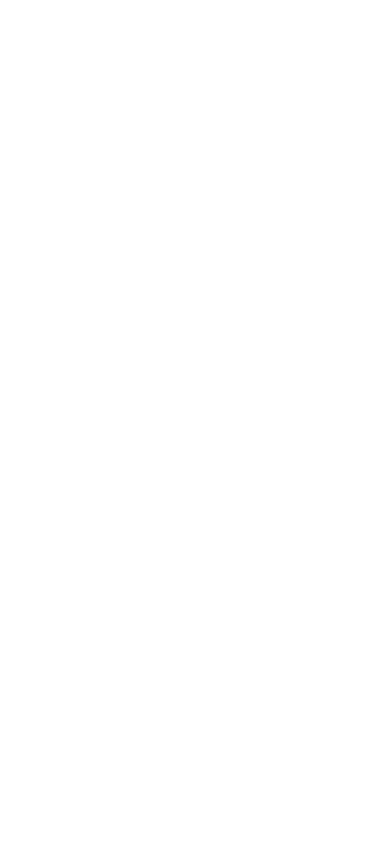
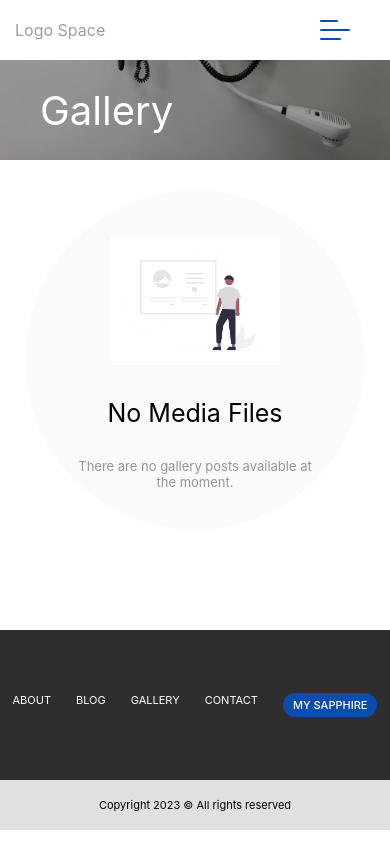
Before and after one commit to ObinnaKelvin/sapphire, a React (Create React App) app: page /gallery in a window 390 px wide. Before the commit this address had no page. Built offline with nearby package versions, Linux system fonts and the light colour scheme.

Commit message:
Gallery Page Added both for mobile and desktop view

```diff
--- a/src/App.js
+++ b/src/App.js
@@ -2,7 +2,7 @@
 import Home from './View/pages/home/Home';
 import AboutUs from './View/pages/about/AboutUs';
 import Blog from './View/pages/blog/Blog';
-// import Gallery from './View/pages/gallery/Gallery'
+import Gallery from './View/pages/gallery/Gallery'
 // import Contact from './View/pages/contact/Contact'
 // import BookPage from './View/pages/bookPage/BookPage'
 import './App.scss'
@@ -14,8 +14,8 @@
           <Route path='/' element={<Home />}/>
           <Route path='/about-us' element={<AboutUs />}/>
           <Route path='/blog' element={<Blog />}/>
-          {/* <Route path='/gallery' element={<Gallery />}/>
-          <Route path='/contact-us' element={<Contact />}/>
+          <Route path='/gallery' element={<Gallery />}/>
+          {/* <Route path='/contact-us' element={<Contact />}/>
           <Route path='/book-appointment' element={<BookPage />}/> */}
         </Routes>
     </Router>
--- a/src/View/pages/gallery/Gallery.jsx
+++ b/src/View/pages/gallery/Gallery.jsx
@@ -0,0 +1,37 @@
+import React from 'react'
+import './gallery.scss';
+import nopost from '../../assets/images/nopost.png'
+import Navbar from '../../components/navigation/Navbar'
+import Footer from '../../components/footer/Footer'
+
+function Gallery() {
+  return (
+    <div className='gallery-container'>
+        <Navbar />
+
+        <div className="gallery-banner">
+            <div className='gallery-darkOverlay'></div>
+            <div className="gallery-header">
+                    <p>Gallery</p>
+            </div>
+        </div>
+
+        <div className="gallery-nothing">
+            <div className="gallery-wrapper">
+              <div className='gallery-image'>
+                <img src={nopost} alt='no post'/>
+              </div>
+              <div className='gallery-text'>
+                <p>No Media Files</p>
+                <p>There are no gallery posts available at the moment.</p>
+              </div>
+            </div>
+        </div>
+
+        <Footer />
+
+    </div>
+  )
+}
+
+export default Gallery
--- a/src/View/pages/gallery/gallery.scss
+++ b/src/View/pages/gallery/gallery.scss
@@ -0,0 +1,268 @@
+.gallery-container {
+    height: 100vh;
+    // border: 1px solid blue;
+    display: flex;
+    flex-direction: column;
+
+    .gallery-banner {
+        // border: 1px solid pink;
+        width: 100%;
+        height: 140px;
+        position: relative;
+        margin: 60px 0px 0px 0px;
+        background-image: url("../../assets/images/gallery.jpg");
+        background-position: bottom;
+        background-size: cover;
+        background-position-y: -400px;
+
+        .gallery-darkOverlay {
+            position: absolute;
+            height: 100%;
+            width: 100%;
+            background-color: black;
+            opacity: 0.4;
+            z-index: 1;
+        }
+
+        .gallery-header {
+            max-width: 1000px;
+            // border: 1px solid red;
+            margin: auto auto;
+            height: 100%;
+            display: flex;
+            align-items: center;
+            font-size: 40px;
+            color: white;
+
+            p{
+                z-index: 7;
+            }
+        }
+    }
+
+    .gallery-nothing {
+
+        .gallery-wrapper {
+
+            display: flex;
+            flex-direction: column;
+            // border: 1px solid black;
+            border-radius: 50%;
+            width: 500px;
+            height: 500px;
+            padding: 20px;
+            margin: 30px auto 100px auto;
+            background-color: #fafafa;
+
+            .gallery-image {
+                // background-image: url('../../assets/images/nopost.png');
+                height: 350px;
+                width: 350px;
+                background-size: cover;
+                display: flex;
+                align-items: center;
+                justify-content: center;
+                // border: 1px solid red;
+                margin: 0px auto 0px auto;
+
+                img {
+                    width: 300px;
+                    margin: 0px auto 0px auto;
+                    // border: 1px solid red;
+                }
+            }
+
+            .gallery-text {
+                text-align: center;
+                p:nth-child(1) {
+                    font-size: 25px;
+                    margin-bottom: 30px;
+                }
+                p:nth-child(2) {
+                    font-size: 15px;
+                    opacity: 0.4;
+                    width: 250px;
+                    margin: 0px auto 0px auto;
+                }
+            }
+
+        }
+    }
+
+    // .gallery-journey {
+
+    //     margin: 50px;
+
+    //     .gallery-journey-wrapper {
+    //         max-width: 1300px;
+    //         // border: 1px solid red;
+    //         height: 300px;
+    //         margin: 0px auto;
+    //         display: flex;
+    //         gap: 20px;
+
+    //         .gallery-journey-left {
+    //             width: 50%;
+    //             height: 100%;
+    //             background-image: url("../../assets/images/headoffice.jpg");
+    //             background-size: cover;
+    //         }
+    //         .gallery-journey-right {
+    //             width: 50%;
+
+    //             .gallery-journey-header {
+    //                 font-size: 30px;
+
+    //                 hr {
+    //                     margin: 10px 0px 10px 0px;
+    //                     width: 40px;
+    //                     border: 1px solid #c62828;
+    //                 }
+    //             }
+
+    //             p {
+    //                 font-weight: 300;
+    //             }
+    //         }
+    //     }
+    // }
+}
+
+@media only screen and (min-width: 320px) and (max-width: 400px){ //Mobile
+
+    .gallery-container {
+            // display: flex;
+            // border: 1px solid black;
+        .gallery-banner {
+            // border: 1px solid pink;
+            width: 100%;
+            height: 100px;
+            background-position: bottom;
+            background-size: cover;
+            // background-position-y: -400px;
+            .gallery-header {
+                font-size: 40px;
+                margin-left: 40px;
+            }
+        }
+
+        .gallery-nothing {
+
+            .gallery-wrapper {
+
+                display: flex;
+                flex-direction: column;
+                // border: 1px solid black;
+                border-radius: 50%;
+                width: 300px;
+                height: 300px;
+                padding: 20px;
+                margin: 30px auto 100px auto;
+                background-color: #fafafa;
+
+                .gallery-image {
+                    // background-image: url('../../assets/images/nopost.png');
+                    height: 300px;
+                    width: 300px;
+                    background-size: cover;
+                    display: flex;
+                    align-items: center;
+                    justify-content: center;
+                    // border: 1px solid red;
+                    margin: 0px auto 0px auto;
+
+                    img {
+                        width: 170px;
+                        margin: 0px auto 0px auto;
+                        // border: 1px solid red;
+                    }
+                }
+
+                .gallery-text {
+                    text-align: center;
+                    p:nth-child(1) {
+                        font-size: 25px;
+                        margin-top: 10px;
+                    }
+                    p:nth-child(2) {
+                        font-size: 13px;
+                        opacity: 0.4;
+                        width: 250px;
+                        margin: 0px auto 20px auto;
+                    }
+                }
+
+            }
+        }
+    }
+}
+
+
+@media only screen and (min-width: 401px) and (max-width: 450px){ //Mobile
+
+    .gallery-container {
+            // display: flex;
+            // border: 1px solid black;
+        .gallery-banner {
+            // border: 1px solid pink;
+            width: 100%;
+            height: 100px;
+            background-position: bottom;
+            background-size: cover;
+            // background-position-y: -400px;
+            .gallery-header {
+                font-size: 40px;
+                margin-left: 40px;
+            }
+        }
+
+        .gallery-nothing {
+
+            .gallery-wrapper {
+
+                display: flex;
+                flex-direction: column;
+                // border: 1px solid black;
+                border-radius: 50%;
+                width: 300px;
+                height: 300px;
+                padding: 20px;
+                margin: 30px auto 100px auto;
+                background-color: #fafafa;
+
+                .gallery-image {
+                    // background-image: url('../../assets/images/nopost.png');
+                    height: 300px;
+                    width: 300px;
+                    background-size: cover;
+                    display: flex;
+                    align-items: center;
+                    justify-content: center;
+                    // border: 1px solid red;
+                    margin: 0px auto 0px auto;
+
+                    img {
+                        width: 170px;
+                        margin: 0px auto 0px auto;
+                        // border: 1px solid red;
+                    }
+                }
+
+                .gallery-text {
+                    text-align: center;
+                    p:nth-child(1) {
+                        font-size: 25px;
+                        margin-top: 10px;
+                    }
+                    p:nth-child(2) {
+                        font-size: 13px;
+                        opacity: 0.4;
+                        width: 250px;
+                        margin: 0px auto 30px auto;
+                    }
+                }
+
+            }
+        }
+    }
+}
```
